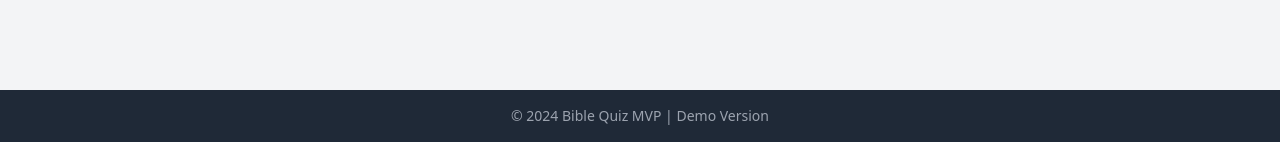
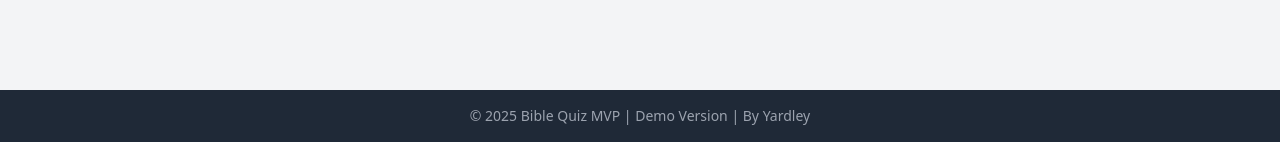
Before and after one commit to fyardlest1/Django-Bible-Quiz-MVP, a Django app: page / in a window 1280 px wide. Shown: the part 658-800 px from the top of the page. Run offline with Django 5.2, Linux system fonts and the light colour scheme; data that the repository does not hold is empty; some libraries are stand-ins or nearby versions.

Commit message:
update footer

```diff
--- a/quiz_ui/templates/quiz_ui/base.html
+++ b/quiz_ui/templates/quiz_ui/base.html
@@ -48,7 +48,7 @@
 
     <!-- Footer -->
     <footer class="bg-gray-800 text-gray-400 py-4 text-center text-sm">
-        <p>&copy; 2024 Bible Quiz MVP | Demo Version</p>
+        <p>&copy; 2025 Bible Quiz MVP | Demo Version | By Yardley</p>
     </footer>
 
 </body>
```
